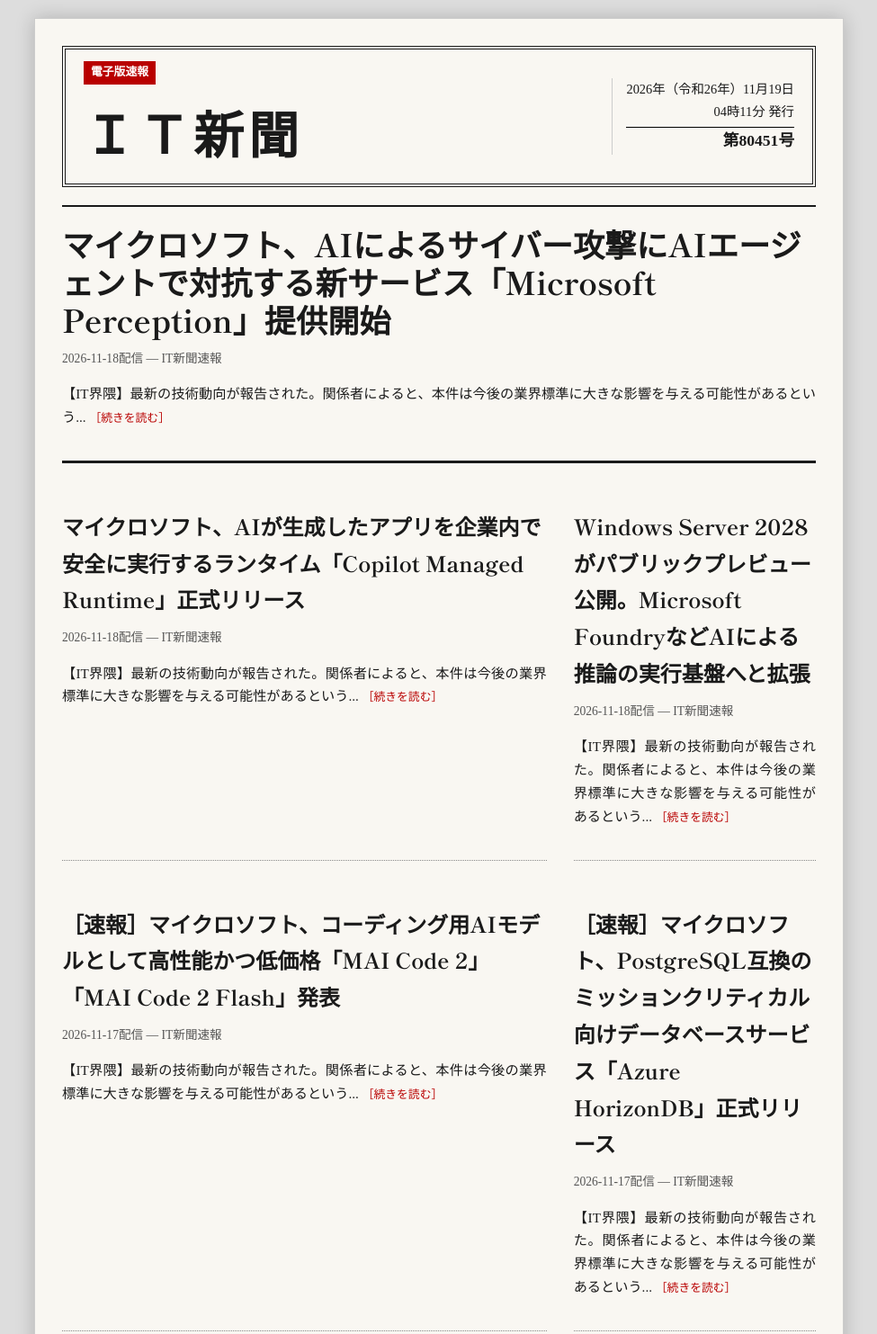
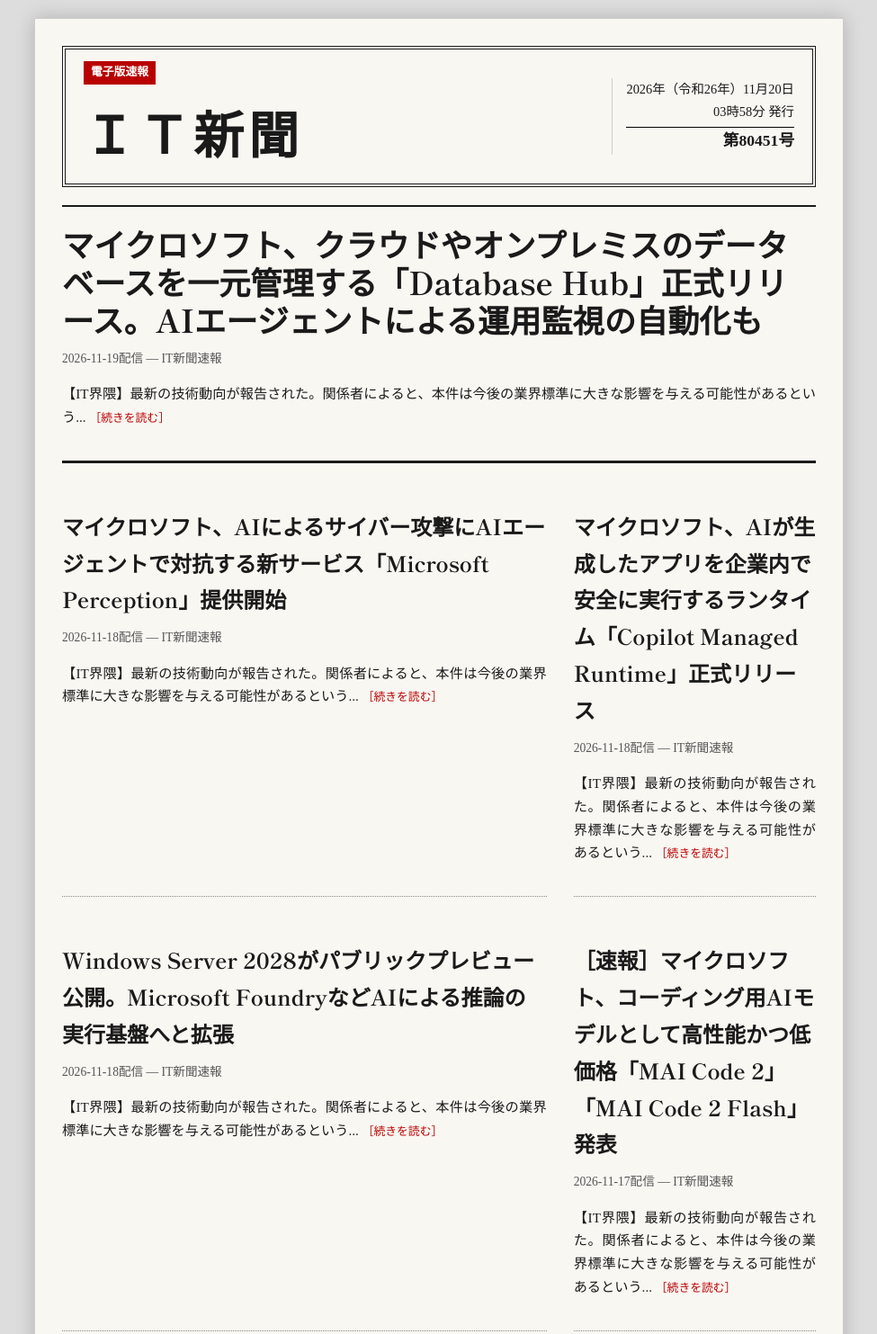
Before and after one commit to Yoshi-441/IT-, a plain HTML site: page index.html in a window 1280 px wide. Shown: the top 1483 px of the page at 90% size, without its empty margins (152-1127 px from the left). Drawn offline with Linux system fonts and the light colour scheme; a web font is replaced by a local one.

Commit message:
Update news: Fri Nov 20 03:58:10 UTC 2026

```diff
--- a/index.html
+++ b/index.html
@@ -136,8 +136,8 @@
                     <h1>ＩＴ新聞</h1>
                 </div>
                 <div class="issue-info">
-                    <div>2026年（令和26年）11月19日</div>
-                    <div>04時11分 発行</div>
+                    <div>2026年（令和26年）11月20日</div>
+                    <div>03時58分 発行</div>
                     <div style="font-weight:bold; font-size: 1.1rem; border-top: 1px solid #000; margin-top:5px;">第80451号</div>
                 </div>
             </header>
@@ -145,6 +145,12 @@
             <main>
 
         <article class="article top-news">
+            <h2 class="headline"><a href="https://www.publickey1.jp/blog/26/database_hubai.html" target="_blank">マイクロソフト、クラウドやオンプレミスのデータベースを一元管理する「Database Hub」正式リリース。AIエージェントによる運用監視の自動化も</a></h2>
+            <div class="meta">2026-11-19配信 — IT新聞速報</div>
+            <p class="summary">【IT界隈】最新の技術動向が報告された。関係者によると、本件は今後の業界標準に大きな影響を与える可能性があるという... <a href="https://www.publickey1.jp/blog/26/database_hubai.html" class="read-more">［続きを読む］</a></p>
+        </article>
+
+        <article class="article ">
             <h2 class="headline"><a href="https://www.publickey1.jp/blog/26/aiaimicrosoft_perception.html" target="_blank">マイクロソフト、AIによるサイバー攻撃にAIエージェントで対抗する新サービス「Microsoft Perception」提供開始</a></h2>
             <div class="meta">2026-11-18配信 — IT新聞速報</div>
             <p class="summary">【IT界隈】最新の技術動向が報告された。関係者によると、本件は今後の業界標準に大きな影響を与える可能性があるという... <a href="https://www.publickey1.jp/blog/26/aiaimicrosoft_perception.html" class="read-more">［続きを読む］</a></p>
@@ -168,12 +174,6 @@
             <p class="summary">【IT界隈】最新の技術動向が報告された。関係者によると、本件は今後の業界標準に大きな影響を与える可能性があるという... <a href="https://www.publickey1.jp/blog/26/aimai_code_2mai_code_2_flash.html" class="read-more">［続きを読む］</a></p>
         </article>
 
-        <article class="article ">
-            <h2 class="headline"><a href="https://www.publickey1.jp/blog/26/postgresqlazure_horizondb.html" target="_blank">［速報］マイクロソフト、PostgreSQL互換のミッションクリティカル向けデータベースサービス「Azure HorizonDB」正式リリース</a></h2>
-            <div class="meta">2026-11-17配信 — IT新聞速報</div>
-            <p class="summary">【IT界隈】最新の技術動向が報告された。関係者によると、本件は今後の業界標準に大きな影響を与える可能性があるという... <a href="https://www.publickey1.jp/blog/26/postgresqlazure_horizondb.html" class="read-more">［続きを読む］</a></p>
-        </article>
-
             </main>
 
             <footer>
```
